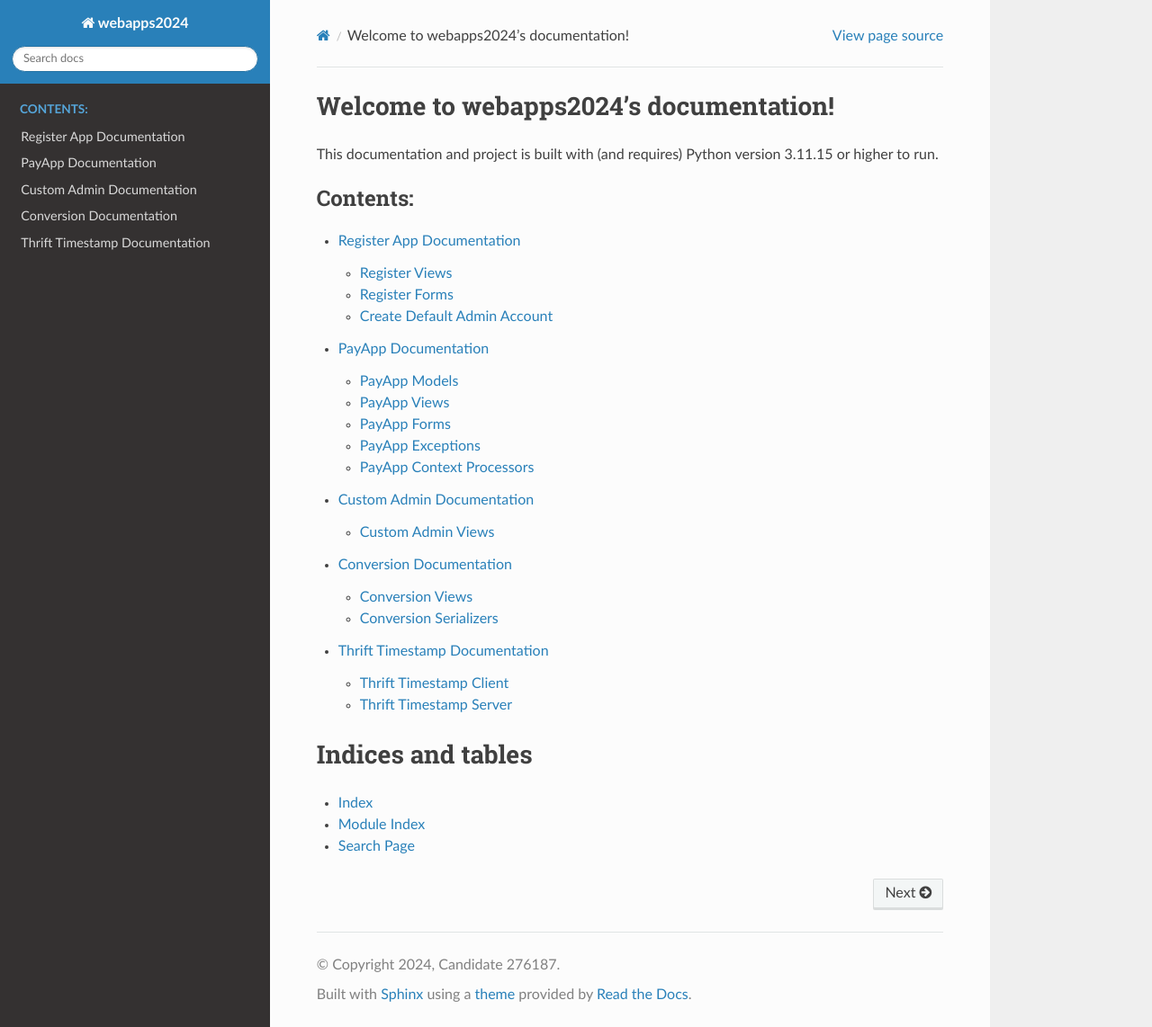
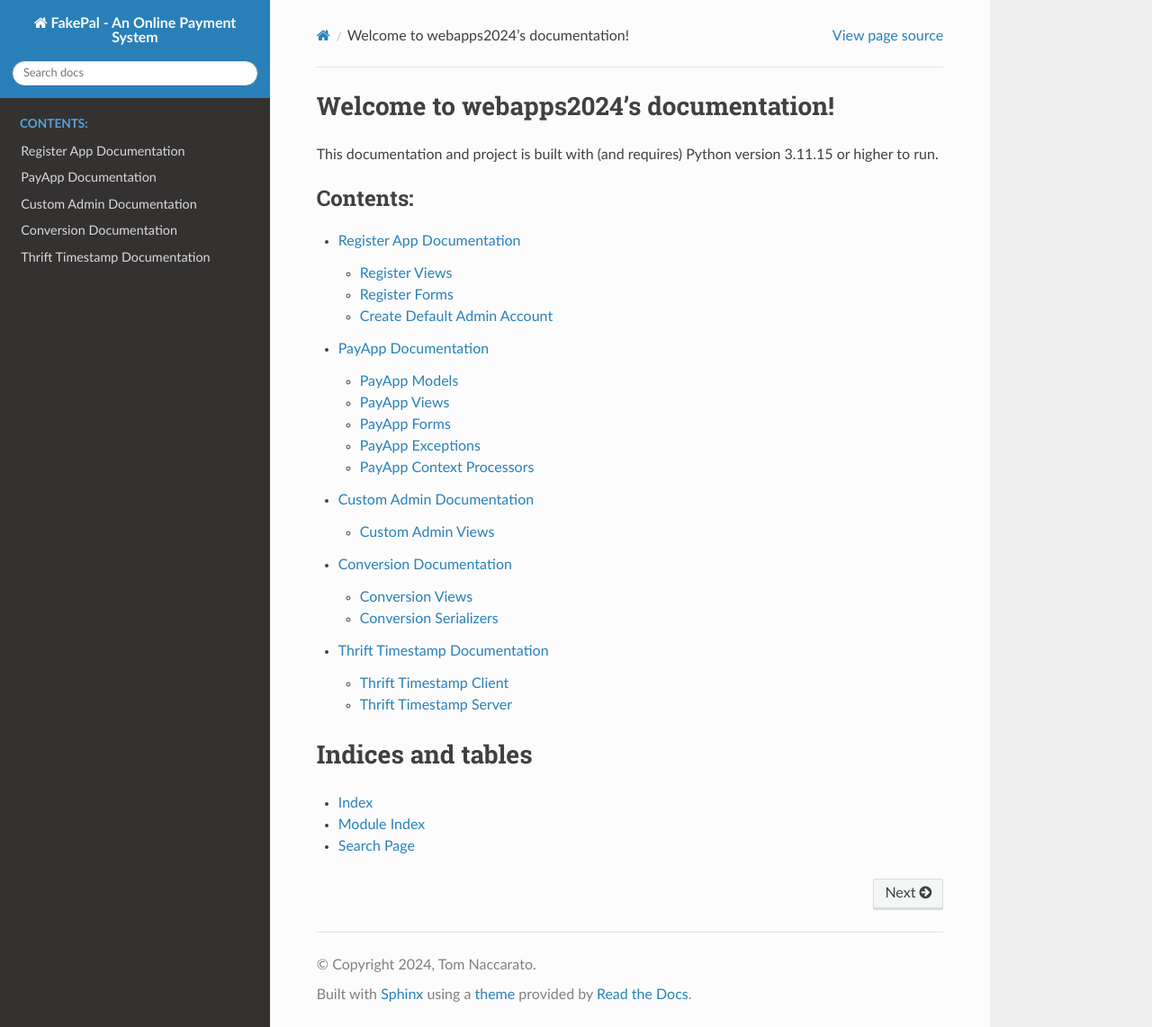
Before and after one commit to tnaccarato/Fakepal, a Sphinx documentation site: the page built from docs/source/index.rst, in a window 1280 px wide and 1142 px high. Shown: the whole window at 90% size. Built offline with Sphinx 7.4.7 and the Read the Docs theme 2.0.0, drawn with Linux system fonts in a browser that asks for light colours.

Commit message:
Update conf

```diff
--- a/docs/source/conf.py
+++ b/docs/source/conf.py
@@ -14,9 +14,9 @@ django.setup()
 # -- Project information -----------------------------------------------------
 # https://www.sphinx-doc.org/en/master/usage/configuration.html#project-information
 
-project = 'webapps2024'
-copyright = '2024, Candidate 276187'
-author = 'Candidate 276187'
+project = 'FakePal - An Online Payment System'
+copyright = '2024, Tom Naccarato'
+author = 'Tom Naccarato'
 python_version = f"{sys.version_info.major}.{sys.version_info.minor}.{sys.version_info.micro}"
 
 # -- General configuration ---------------------------------------------------
```
